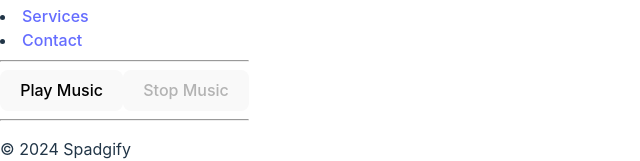
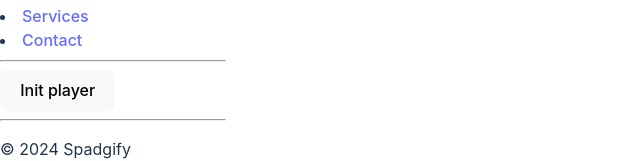
Before and after one commit to ubbe92/SPADGIFY, a React (Vite) app in the folder react/my-spadgify-app/: page / in a window 1280 px wide. Shown: the part 396-557 px from the top of the page, without its empty margins (0-640 px from the left). Built offline with nearby package versions, Linux system fonts and the light colour scheme.

Commit message:
added button to init player

```diff
--- a/react/my-spadgify-app/src/MusicStreamingClient.jsx
+++ b/react/my-spadgify-app/src/MusicStreamingClient.jsx
@@ -1,21 +1,50 @@
-import { useEffect, useState } from "react";
+import { useState } from "react";
 
 const MusicStreamingClient = () => {
     const [audioContext, setAudioContext] = useState(null);
     const [source, setSource] = useState(null);
     const [isPlaying, setIsPlaying] = useState(false);
+    const [isNotStarted, setIsNotStarted] = useState(true);
 
     const startAudio = () => {
+        // // Initialize AudioContext on user gesture
+        // const context = new (window.AudioContext ||
+        //     window.webkitAudioContext)();
+        // setAudioContext(context);
+
+        // // Create a WebSocket connection
+        // const socket = new WebSocket("ws://192.168.38.126:8080"); // Update URL as needed
+        // socket.binaryType = "arraybuffer";
+
+        // socket.onopen = () => {
+        //     console.log("WebSocket connection established");
+        // };
+
+        // socket.onmessage = (event) => {
+        //     console.log("onmessage");
+        //     const audioData = event.data;
+        //     context.decodeAudioData(audioData, (decodedData) => {
+        //         playDecodedData(decodedData);
+        //     });
+        // };
+
+        // socket.onerror = (error) => {
+        //     console.error("WebSocket error:", error);
+        // };
+
+        // socket.onclose = () => {
+        //     console.log("WebSocket connection closed");
+        // };
+
+        if (!audioContext) {
             // Initialize AudioContext on user gesture
-        // var context;
-        // if (!audioContext) {
-        //     context = new (window.AudioContext || window.webkitAudioContext)();
-        // }
             const context = new (window.AudioContext ||
                 window.webkitAudioContext)();
             setAudioContext(context);
-        // Create a WebSocket connection
-        const socket = new WebSocket("ws://192.168.38.126:8080"); // Update URL as needed
+        }
+
+        // WebSocket setup and handling remains the same
+        const socket = new WebSocket("ws://192.168.38.126:8080");
         socket.binaryType = "arraybuffer";
 
         socket.onopen = () => {
@@ -25,9 +54,19 @@ const MusicStreamingClient = () => {
         socket.onmessage = (event) => {
             console.log("onmessage");
             const audioData = event.data;
-            context.decodeAudioData(audioData, (decodedData) => {
+            if (audioContext) {
+                audioContext.decodeAudioData(
+                    audioData,
+                    (decodedData) => {
                         playDecodedData(decodedData);
-            });
+                    },
+                    (error) => {
+                        console.error("Error decoding audio data:", error);
+                    }
+                );
+            } else {
+                console.error("Audio context is not initialized.");
+            }
         };
 
         socket.onerror = (error) => {
@@ -40,19 +79,41 @@ const MusicStreamingClient = () => {
     };
 
     const stopAudio = () => {
+        // console.log("Stop audio");
+        // source.stop();
+        // setIsPlaying(false);
+
         console.log("Stop audio");
+        if (source) {
             source.stop();
+            setSource(null); // Reset source state
+        }
         setIsPlaying(false);
     };
 
     const playDecodedData = (decodedData) => {
+        // console.log("playDecodedData");
+
+        // if (!audioContext) {
+        //     console.log("Audio context is null? " + audioContext);
+        // }
+        // const audioSource = audioContext.createBufferSource();
+        // console.log("audioBuffer: " + audioSource);
+        // audioSource.buffer = decodedData;
+        // audioSource.connect(audioContext.destination);
+        // audioSource.start(0);
+        // setSource(audioSource);
+        // setIsPlaying(true);
+
         console.log("playDecodedData");
 
         if (!audioContext) {
-            console.log("Audio context is null? " + audioContext);
+            console.error("Audio context is null");
+            return; // Prevents trying to use null audioContext
         }
+
+        // Create a new audio source every time
         const audioSource = audioContext.createBufferSource();
-        console.log("audioBuffer: " + audioSource);
         audioSource.buffer = decodedData;
         audioSource.connect(audioContext.destination);
         audioSource.start(0);
@@ -60,17 +121,36 @@ const MusicStreamingClient = () => {
         setIsPlaying(true);
     };
 
-    useEffect(() => {
-        console.log("audioContext useeffect: " + audioContext);
-    }, [audioContext]);
+    const initPlayer = () => {
+        console.log("initPlayer");
+        setIsNotStarted(false);
+        stopAudio();
+        if (!audioContext) {
+            // Initialize AudioContext on user gesture
+            const context = new (window.AudioContext ||
+                window.webkitAudioContext)();
+            setAudioContext(context);
+        }
+    };
 
     return (
         <div>
-            <button onClick={startAudio} disabled={isPlaying}>
+            <button
+                onClick={startAudio}
+                disabled={isPlaying}
+                hidden={isNotStarted}
+            >
                 Play Music
             </button>
-            <button onClick={stopAudio} disabled={!isPlaying}>
+            <button
+                onClick={stopAudio}
+                disabled={!isPlaying}
+                hidden={isNotStarted}
+            >
                 Stop Music
+            </button>
+            <button onClick={initPlayer} hidden={!isNotStarted}>
+                Init player
             </button>
         </div>
     );
```
Lines whose indentation alone changed are shown as unchanged.
